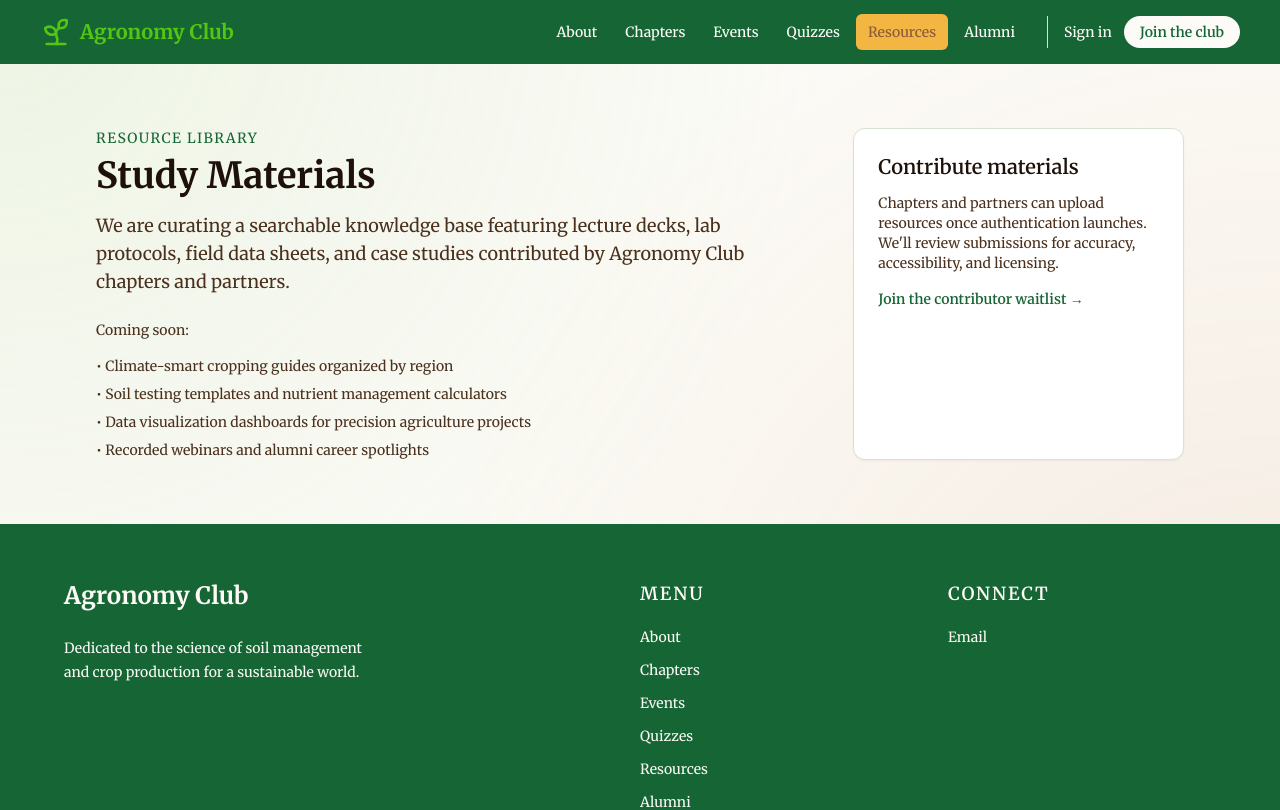
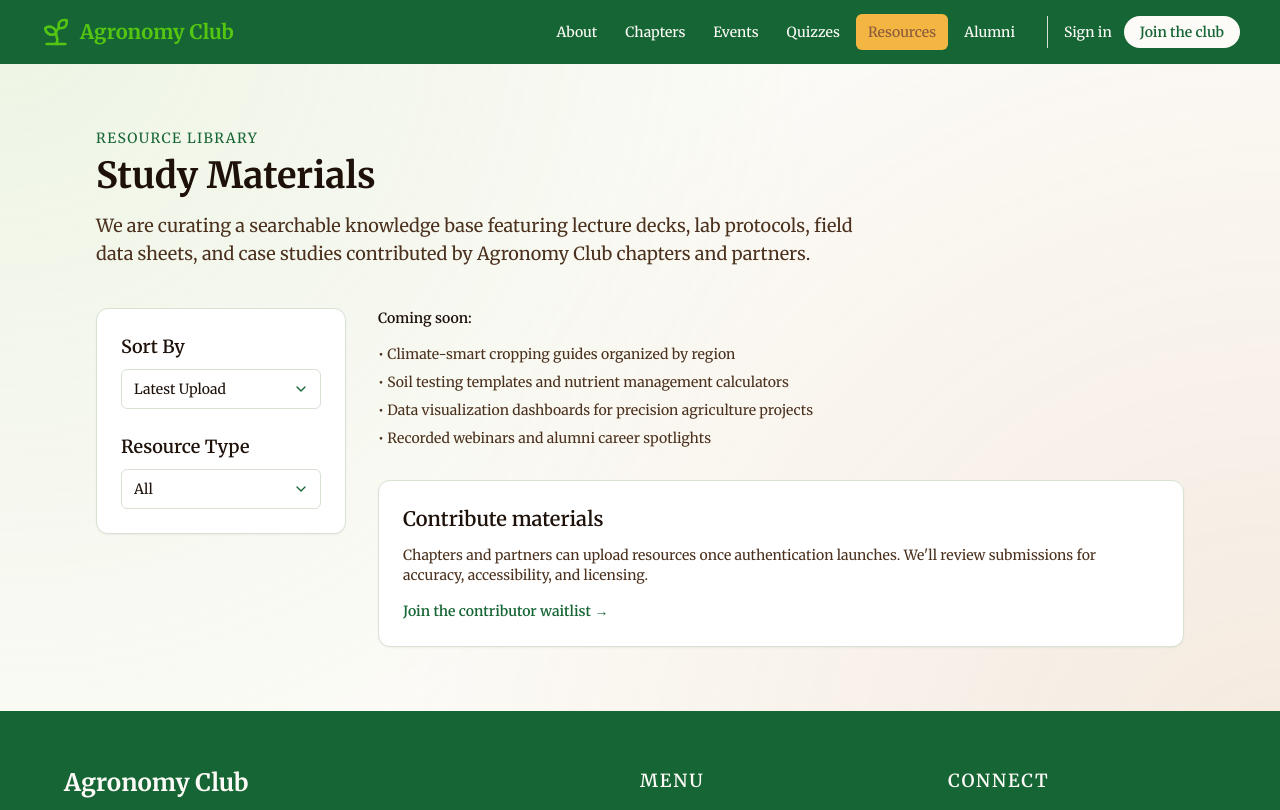
Before and after one commit to codersforcauses/agronomy-club, a Next.js app in the folder client/: page /resources in a window 1280 px wide. Shown: the top 810 px of the page. Built offline with nearby package versions, Linux system fonts and the light colour scheme.

Commit message:
Add resource filter sidebar

```diff
--- a/client/src/app/resources/page.tsx
+++ b/client/src/app/resources/page.tsx
@@ -1,5 +1,7 @@
 import type { Metadata } from "next";
 import Link from "next/link";
+
+import ResourceFilterSidebar from "@/app/resources/resource-filter-sidebar";
 
 export const metadata: Metadata = {
   title: "Study Materials | Agronomy Club",
@@ -10,22 +12,29 @@ export const metadata: Metadata = {
 export default function ResourcesPage() {
   return (
     <section className="mx-auto max-w-6xl px-4 py-16 sm:px-6 lg:px-8">
-      <div className="grid gap-12 lg:grid-cols-3">
-        <div className="space-y-6 lg:col-span-2">
       <div>
         <p className="text-sm uppercase tracking-widest text-brand-green-dark">
           Resource library
         </p>
-            <h1 className="mt-2 text-4xl font-bold">Study Materials</h1>
-            <p className="mt-4 text-lg text-brand-text">
-              We are curating a searchable knowledge base featuring lecture
-              decks, lab protocols, field data sheets, and case studies
-              contributed by Agronomy Club chapters and partners.
+
+        <h1 className="mt-2 text-4xl font-bold text-brand-text-dark">
+          Study Materials
+        </h1>
+
+        <p className="mt-4 max-w-3xl text-lg text-brand-text">
+          We are curating a searchable knowledge base featuring lecture decks,
+          lab protocols, field data sheets, and case studies contributed by
+          Agronomy Club chapters and partners.
         </p>
       </div>
 
+      <div className="mt-10 flex flex-col gap-8 lg:flex-row lg:items-start">
+        <ResourceFilterSidebar />
+
+        <div className="min-w-0 flex-1 space-y-8">
           <div className="space-y-4 text-sm text-brand-text">
-            <p>Coming soon:</p>
+            <p className="font-semibold text-brand-text-dark">Coming soon:</p>
+
             <ul className="space-y-2">
               <li>• Climate-smart cropping guides organized by region</li>
               <li>
@@ -38,14 +47,18 @@ export default function ResourcesPage() {
               <li>• Recorded webinars and alumni career spotlights</li>
             </ul>
           </div>
-        </div>
+
           <div className="rounded-xl border border-brand-green-light bg-white p-6 shadow-sm">
-          <h2 className="text-xl font-semibold">Contribute materials</h2>
+            <h2 className="text-xl font-semibold text-brand-text-dark">
+              Contribute materials
+            </h2>
+
             <p className="mt-3 text-sm text-brand-text">
               Chapters and partners can upload resources once authentication
-            launches. We&apos;ll review submissions for accuracy, accessibility,
-            and licensing.
+              launches. We&apos;ll review submissions for accuracy,
+              accessibility, and licensing.
             </p>
+
             <Link
               href="/account"
               className="mt-4 inline-flex items-center text-sm font-semibold text-brand-green-dark hover:text-brand-yellow"
@@ -54,6 +67,7 @@ export default function ResourcesPage() {
             </Link>
           </div>
         </div>
+      </div>
     </section>
   );
 }
--- /dev/null
+++ b/client/src/app/resources/resource-filter-sidebar.tsx
@@ -0,0 +1,95 @@
+"use client";
+
+import { ChevronDown, X } from "lucide-react";
+import { useState } from "react";
+
+const resourceTypes = [
+  "Lecture Deck",
+  "Lab Protocol",
+  "Field Data Sheet",
+  "Case Study",
+  "Video",
+  "Video Game",
+];
+
+export default function ResourceFilterSidebar() {
+  const [sortOrder, setSortOrder] = useState("latest");
+  const [selectedType, setSelectedType] = useState("");
+
+  return (
+    <aside className="w-full rounded-xl border border-brand-green-light bg-white p-6 shadow-sm lg:w-[250px]">
+      <div className="space-y-6">
+        {/* Sort By */}
+        <div className="space-y-2">
+          <label
+            htmlFor="sort-order"
+            className="block text-lg font-semibold text-brand-text-dark"
+          >
+            Sort By
+          </label>
+
+          <div className="relative">
+            <select
+              id="sort-order"
+              value={sortOrder}
+              onChange={(event) => setSortOrder(event.target.value)}
+              className="h-10 w-full appearance-none rounded-md border border-brand-green-light bg-white px-3 pr-10 text-sm text-brand-text-dark outline-none transition focus:border-brand-green focus:ring-2 focus:ring-brand-green-light"
+            >
+              <option value="latest">Latest Upload</option>
+              <option value="oldest">Oldest Upload</option>
+            </select>
+
+            <ChevronDown
+              className="pointer-events-none absolute right-3 top-1/2 h-4 w-4 -translate-y-1/2 text-brand-green-dark"
+              aria-hidden="true"
+            />
+          </div>
+        </div>
+
+        {/* Resource Type */}
+        <div className="space-y-2">
+          <label
+            htmlFor="resource-type"
+            className="block text-lg font-semibold text-brand-text-dark"
+          >
+            Resource Type
+          </label>
+
+          <div className="relative">
+            <select
+              id="resource-type"
+              value={selectedType}
+              onChange={(event) => setSelectedType(event.target.value)}
+              className="h-10 w-full appearance-none rounded-md border border-brand-green-light bg-white px-3 pr-10 text-sm text-brand-text-dark outline-none transition focus:border-brand-green focus:ring-2 focus:ring-brand-green-light"
+            >
+              <option value="">All</option>
+
+              {resourceTypes.map((resourceType) => (
+                <option key={resourceType} value={resourceType}>
+                  {resourceType}
+                </option>
+              ))}
+            </select>
+
+            <ChevronDown
+              className="pointer-events-none absolute right-3 top-1/2 h-4 w-4 -translate-y-1/2 text-brand-green-dark"
+              aria-hidden="true"
+            />
+          </div>
+        </div>
+
+        {/* Selected Filter Tag */}
+        {selectedType && (
+          <button
+            type="button"
+            onClick={() => setSelectedType("")}
+            className="inline-flex items-center gap-2 rounded-md bg-brand-green-light px-3 py-2 text-sm text-brand-text-dark transition hover:opacity-80"
+          >
+            <X className="h-4 w-4" aria-hidden="true" />
+            {selectedType}
+          </button>
+        )}
+      </div>
+    </aside>
+  );
+}
```
Lines whose indentation alone changed are shown as unchanged.
